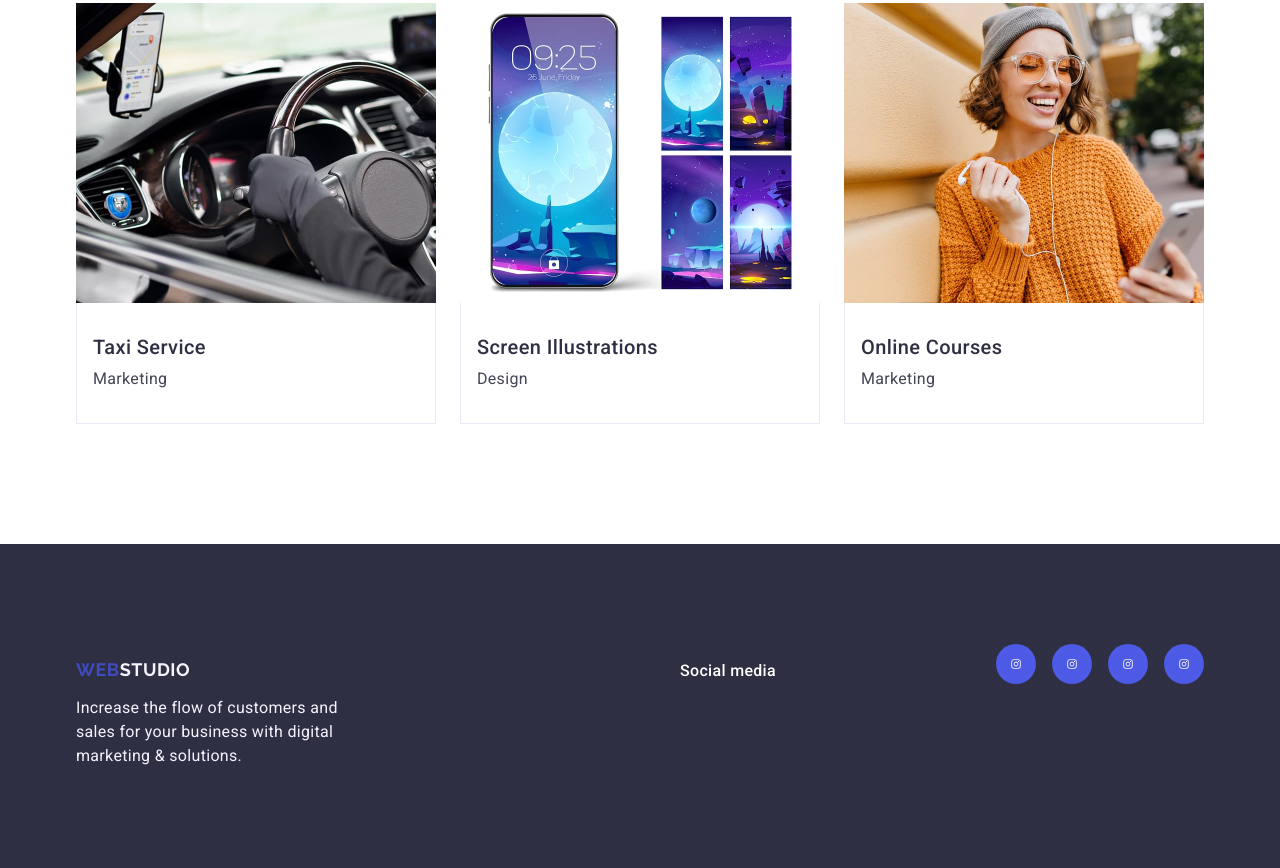
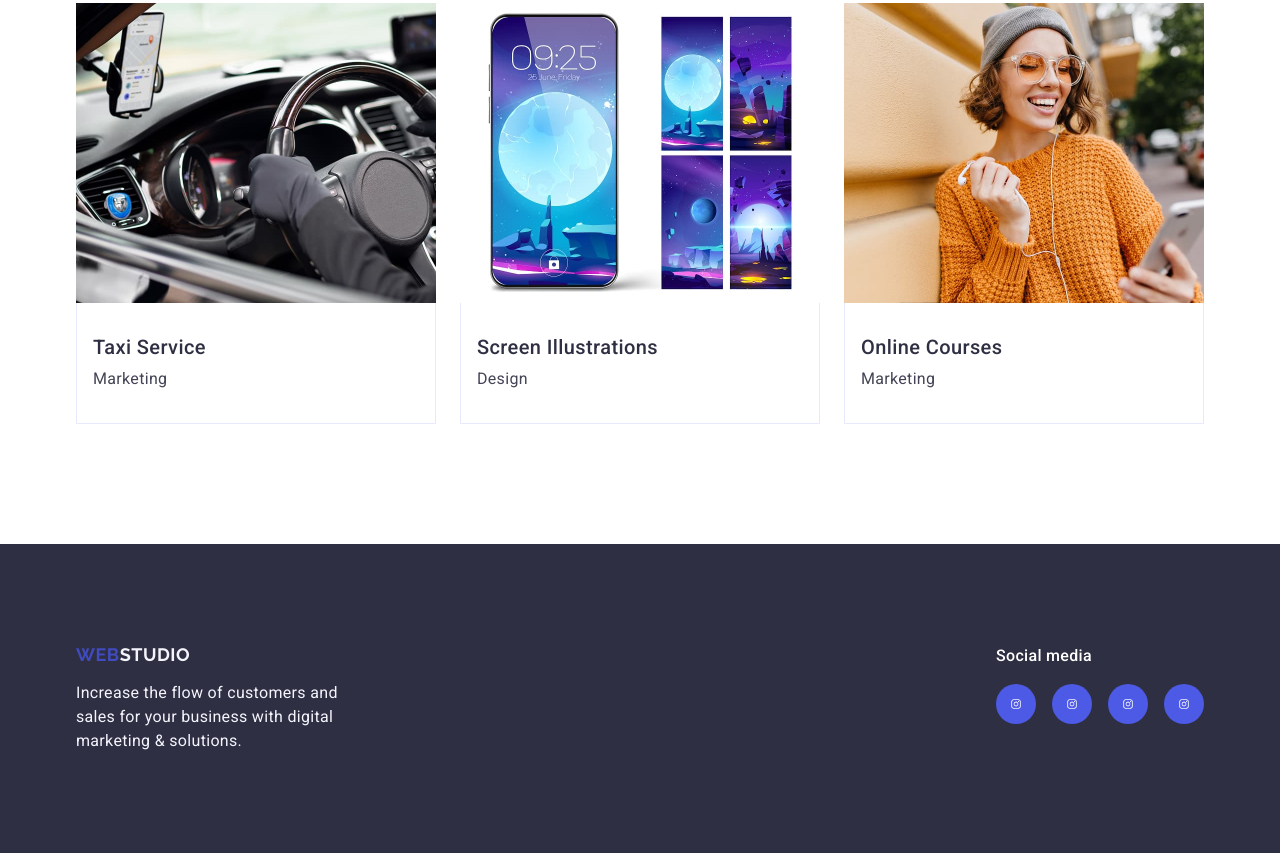
Before and after one commit to brynzavalentyna/goit-markup-hw-06, a plain HTML site: page index.html in a window 1280 px wide. Shown: the part 2612-3480 px from the top of the page. Drawn offline with nearby package versions, Linux system fonts and the light colour scheme.

Commit message:
upd footer div

```diff
--- a/css/styles.css
+++ b/css/styles.css
@@ -449,3 +449,7 @@ footer ul {
 .footer-social-icon {
   fill: #f4f4fd;
 }
+
+.footer-social-media {
+  width: 208px;
+}
--- a/index.html
+++ b/index.html
@@ -552,9 +552,9 @@
             digital marketing & solutions.
           </p>
         </div>
+        <div class="footer-social-media">
+          <p class="footer-social-media-title">Social media</p>
 
-        <p class="footer-social-media-title">Social media</p>
-        <div class="footer-social-icons">
           <ul class="footer-social-list">
             <li class="footer-social-item">
               <a class="footer-social-link" href="https://www.instagram.com/">
```
